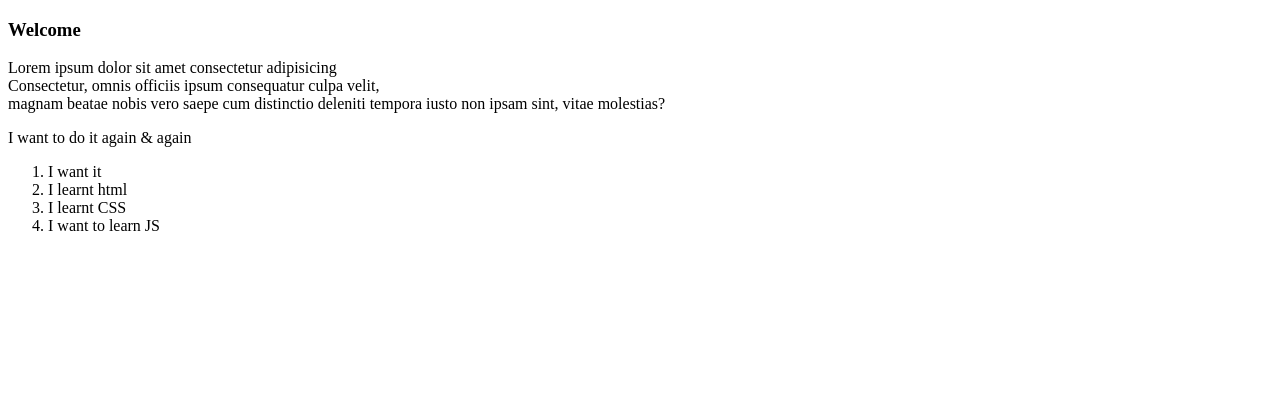
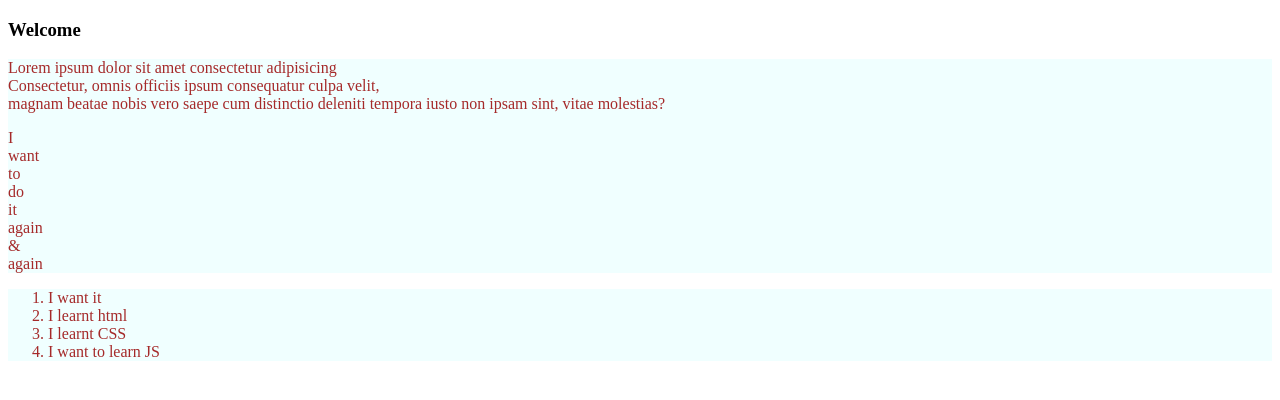
Before and after one commit to NaimurGit/my-first-github-repo, a plain HTML site: page index.html in a window 1280 px wide. Drawn offline with Linux system fonts and the light colour scheme.

Commit message:
CSS added

```diff
--- a/index.html
+++ b/index.html
@@ -4,6 +4,7 @@
     <meta charset="UTF-8">
     <meta name="viewport" content="width=device-width, initial-scale=1.0">
     <title>My First Ever Github Repo</title>
+    <link rel="stylesheet" href="style/art.css">
 </head>
 <body>
     <h3>Welcome </h3>
--- /dev/null
+++ b/style/art.css
@@ -0,0 +1,7 @@
+div{
+    color: brown;
+    background-color: azure;
+}
+p{
+    width: 20px;
+}
```
